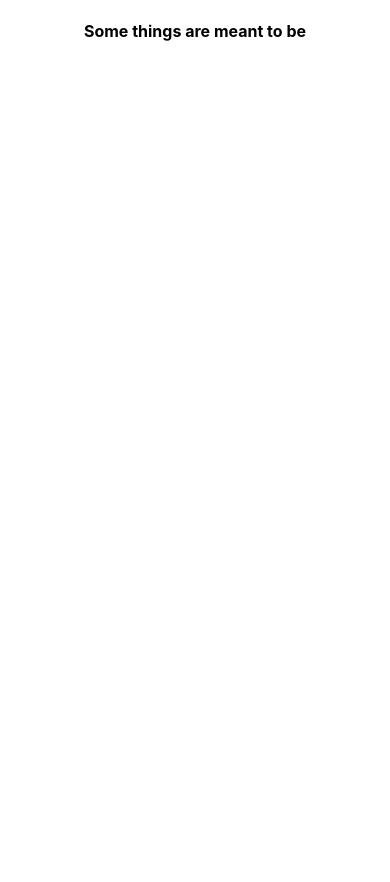
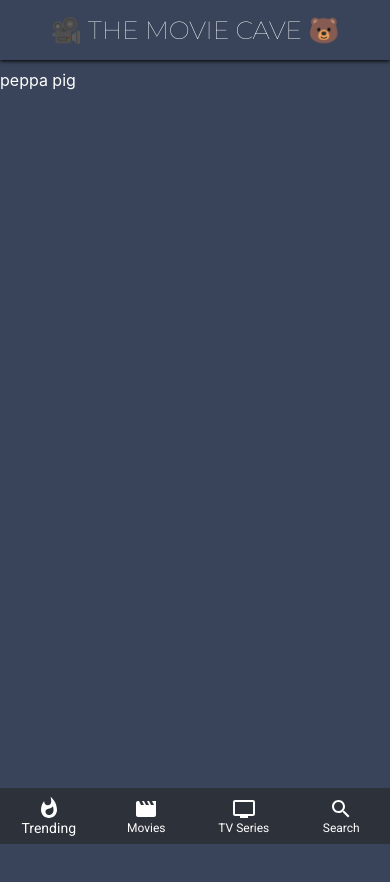
Before and after one commit to Alejandro-Cardozo/cinefilus, a React (Create React App) app: page / in a window 390 px wide. Shown: the top 882 px of the page. Before the commit the page ends 844 px from the top, so only its background shows below. Built offline with nearby package versions, Linux system fonts and the light colour scheme.

Commit message:
header and navbar/footer

```diff
--- a/package.json
+++ b/package.json
@@ -5,13 +5,16 @@
   "dependencies": {
     "@emotion/react": "^11.4.1",
     "@emotion/styled": "^11.3.0",
+    "@mui/icons-material": "^5.0.4",
     "@mui/material": "^5.0.4",
+    "@mui/styles": "^5.0.1",
     "@testing-library/jest-dom": "^5.14.1",
     "@testing-library/react": "^11.2.7",
     "@testing-library/user-event": "^12.8.3",
     "axios": "^0.23.0",
     "react": "^17.0.2",
     "react-dom": "^17.0.2",
+    "react-router-dom": "^5.3.0",
     "react-scripts": "4.0.3",
     "web-vitals": "^1.1.2"
   },
--- a/public/index.html
+++ b/public/index.html
@@ -24,10 +24,6 @@
       work correctly both with client-side routing and a non-root public URL.
       Learn how to configure a non-root public URL by running `npm run build`.
     -->
-    <link
-      rel="stylesheet"
-      href="https://fonts.googleapis.com/icon?family=Material+Icons"
-    />
     <title>React App</title>
   </head>
   <body>
--- a/src/App.css
+++ b/src/App.css
@@ -1,39 +1,16 @@
 @import url('https://fonts.googleapis.com/css2?family=Roboto:wght@300;400;500;700&display=swap');
-.App {
-  text-align: center;
+@import url('https://fonts.googleapis.com/css2?family=Montserrat:wght@100&display=swap');
+
+.app {
+  min-height: 100vh;
+  background-color: #39445a;
+  color: white;
+  padding-top: 130px;
+  padding-bottom: 70px;
 }
 
-.App-logo {
-  height: 40vmin;
-  pointer-events: none;
-}
-
-@media (prefers-reduced-motion: no-preference) {
-  .App-logo {
-    animation: App-logo-spin infinite 20s linear;
+@media (max-width: 700px) {
+  .app {
+    padding-top: 70px;
   }
 }
-
-.App-header {
-  background-color: #282c34;
-  min-height: 100vh;
-  display: flex;
-  flex-direction: column;
-  align-items: center;
-  justify-content: center;
-  font-size: calc(10px + 2vmin);
-  color: white;
-}
-
-.App-link {
-  color: #61dafb;
-}
-
-@keyframes App-logo-spin {
-  from {
-    transform: rotate(0deg);
-  }
-  to {
-    transform: rotate(360deg);
-  }
-}
--- a/src/App.jsx
+++ b/src/App.jsx
@@ -1,10 +1,16 @@
 import './App.css';
+import Header from './components/Header';
+import SimpleBottomNavigation from './components/MainNav';
 
 function App() {
   return (
-    <div className="App">
-      <h4>Some things are meant to be</h4>
-    </div>
+    <>
+      <Header />
+      <div className="app">
+        peppa pig
+      </div>
+      <SimpleBottomNavigation />
+    </>
   );
 }
 
--- /dev/null
+++ b/src/components/Header.css
@@ -0,0 +1,22 @@
+.header {
+  width: 100%;
+  cursor: pointer;
+  position: fixed;
+  display: flex;
+  justify-content: center;
+  text-transform: uppercase;
+  background-color: #39445a;
+  font-family: 'Montserrat', sans-serif;
+  font-size: 5vw;
+  padding-bottom: 15px;
+  box-shadow: 0px 1px 4px #000;
+  color: #fff;
+  z-index: 100;
+}
+
+@media (max-width: 1000px) {
+  .header {
+    padding-top: 15px;
+    font-size: 6.4vw;
+  }
+}
--- /dev/null
+++ b/src/components/Header.jsx
@@ -0,0 +1,9 @@
+import './Header.css'
+
+const Header = () => {
+  return (
+    <span className="header">🎥 The Movie Cave 🐻 </span>
+  )
+}
+
+export default Header
--- /dev/null
+++ b/src/components/MainNav.jsx
@@ -0,0 +1,42 @@
+import * as React from 'react';
+import Box from '@mui/material/Box';
+import BottomNavigation from '@mui/material/BottomNavigation';
+import BottomNavigationAction from '@mui/material/BottomNavigationAction';
+import WhatshotIcon from '@mui/icons-material/Whatshot';
+import MovieIcon from '@mui/icons-material/Movie';
+import TvIcon from '@mui/icons-material/Tv';
+import SearchIcon from '@mui/icons-material/Search';
+import { makeStyles } from '@mui/styles';
+
+const useStyles = makeStyles({
+  root: {
+    width: '100%',
+    position: 'fixed',
+    bottom: 0,
+    backgroundColor: '#2d313a !important',
+    zIndex: 100,
+  },
+});
+
+export default function SimpleBottomNavigation() {
+  const classes = useStyles();
+  const [value, setValue] = React.useState(0);
+
+  return (
+    <Box sx={{ width: 500 }}>
+      <BottomNavigation
+        className={classes.root}
+        showLabels
+        value={value}
+        onChange={(event, newValue) => {
+          setValue(newValue);
+        }}
+      >
+        <BottomNavigationAction style={{color: 'white'}} label='Trending' icon={<WhatshotIcon />} />
+        <BottomNavigationAction style={{color: 'white'}} label='Movies' icon={<MovieIcon />} />
+        <BottomNavigationAction style={{color: 'white'}} label='TV Series' icon={<TvIcon />} />
+        <BottomNavigationAction style={{color: 'white'}} label='Search' icon={<SearchIcon />} />
+      </BottomNavigation>
+    </Box>
+  );
+}
```
Also changed, not shown: 1 other file (tests, documents, lock files or other folders).
